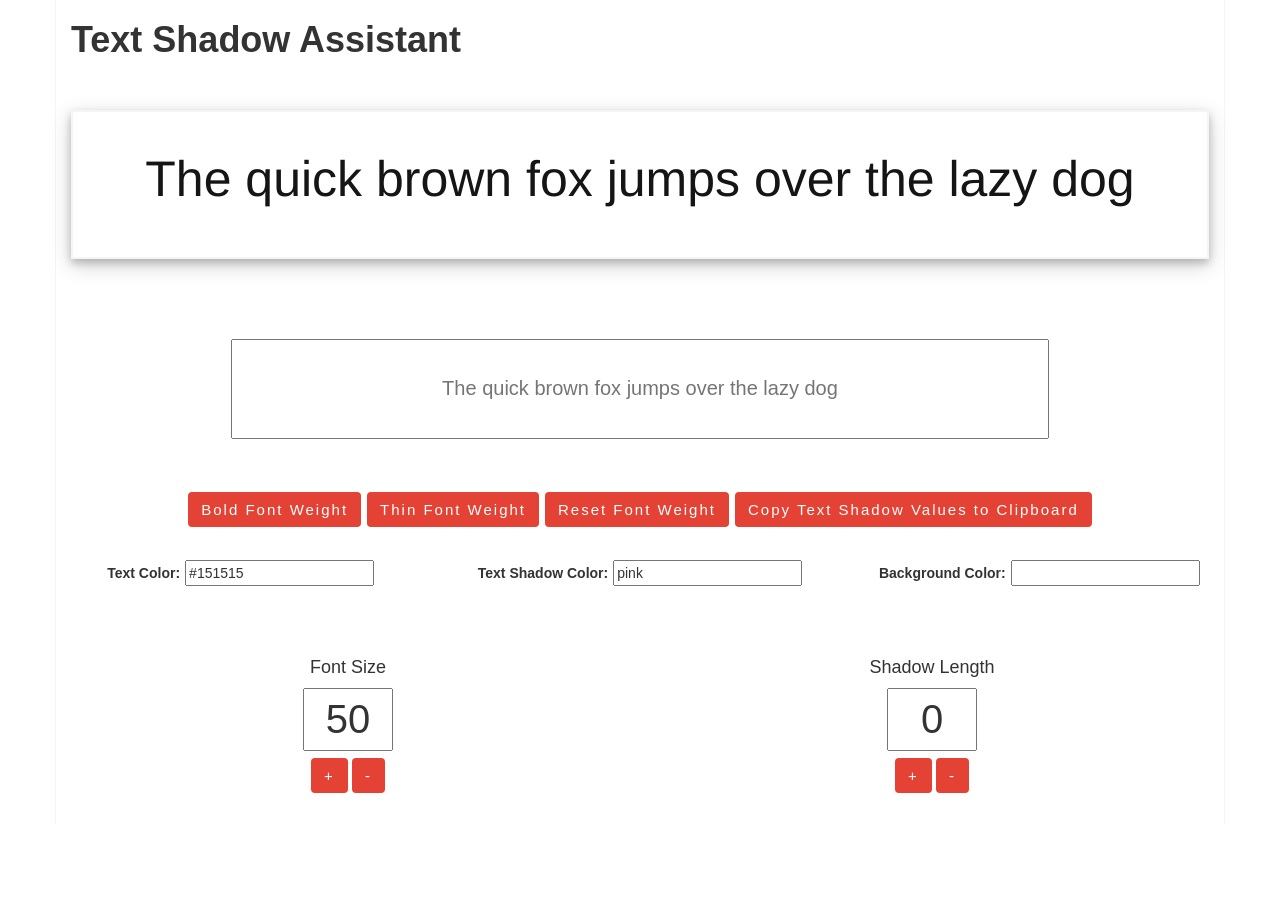
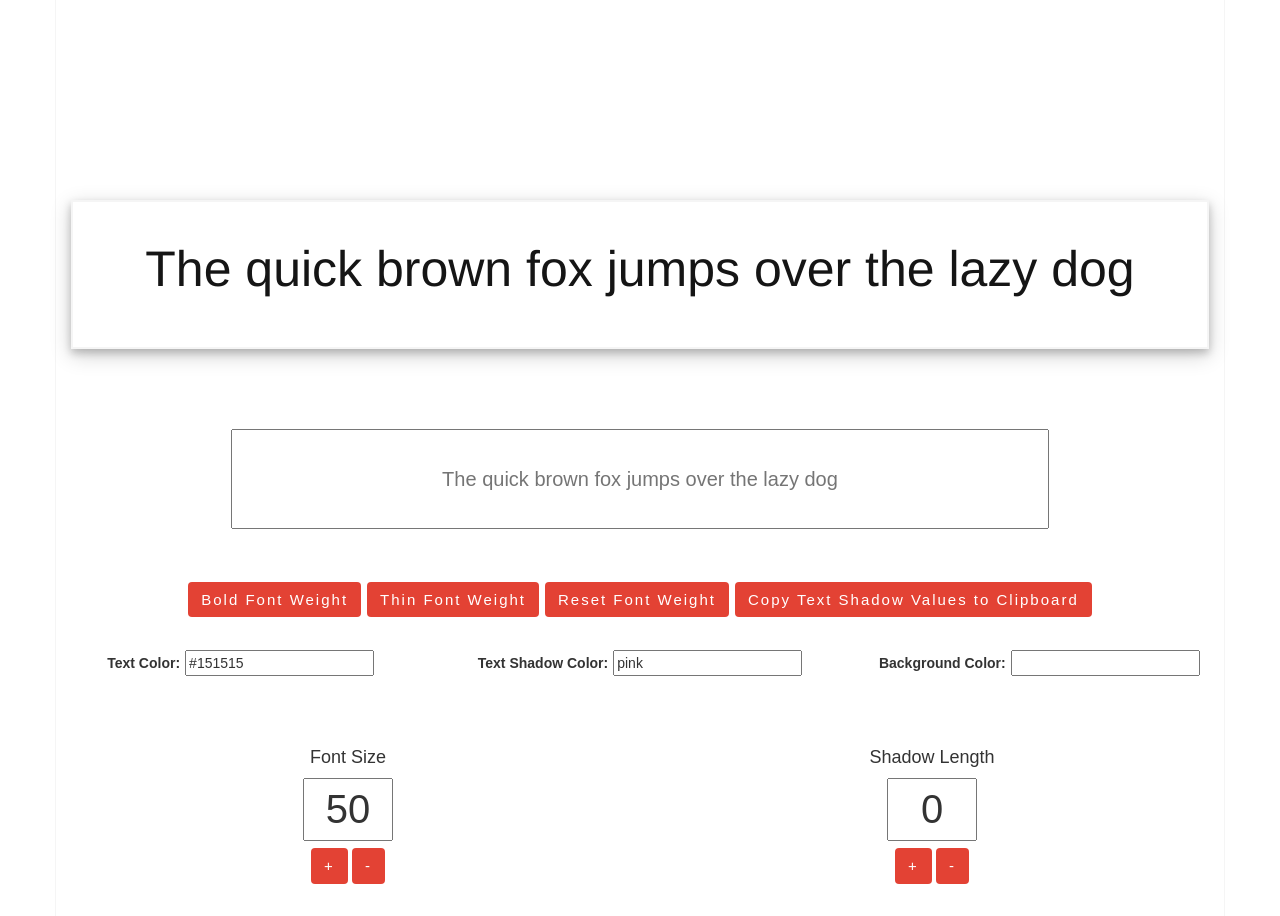
Before and after one commit to nseyf/text-shadow-assist, a React (Create React App) app: page / in a window 1280 px wide. Before the commit the page ends 825 px from the top, so only its background shows below. Built offline with nearby package versions, Linux system fonts and the light colour scheme.

Commit message:
removed title

```diff
--- a/src/components/TextShadowAssist.js
+++ b/src/components/TextShadowAssist.js
@@ -45,11 +45,13 @@ updateTextShadowColor(e) {
 copyValues(e) {
 
     const element = document.createElement('textarea');
+
     element.value = `text-shadow: ${e.target.value}`;
 
     document.body.appendChild(element);
 
     element.focus();
+
     element.setSelectionRange(0, element.value.length);
 
     document.execCommand('copy');
@@ -106,13 +108,15 @@ updateshadowLength(e) {
 
     render() {
 // Styles
+
+
 const mainStyle = {
   width: "100%",
   minheight: "350px",
   border: "2px solid #f5f5f5",
   transition: "0.3s",
   overflow: "hidden",
-  marginTop: "50px",
+  marginTop: "200px",
   boxShadow: "0 4px 8px 0 rgba(0, 0, 0, 0.2), 0 6px 20px 0 rgba(0, 0, 0, 0.19)",
   background: this.state.backgroundColor
 }
@@ -153,8 +157,6 @@ const numberInputStyle = {
 
       return (
       <div className="container">
-      <h1 style={{fontWeight: "900"}}>Text Shadow Assistant</h1>
-
       <div style={mainStyle}>
       <h1 className="word"
       style={wordStyle}>{this.state.enteredWord}</h1>
```
